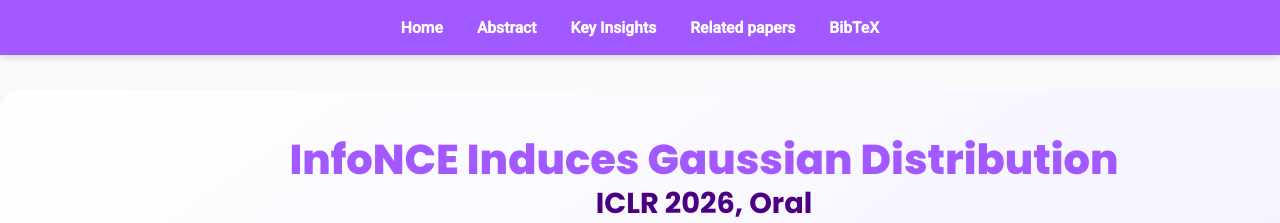
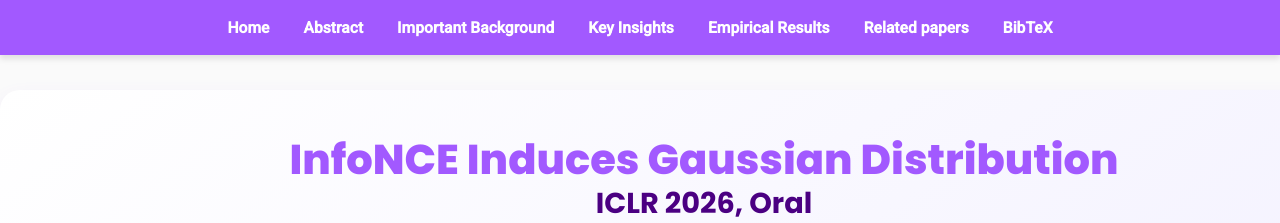
Before and after one commit to rbetser/InfoNCE-induces-Gaussian-distribution, a plain HTML site: page index.html in a window 1280 px wide. Shown: the top 223 px of the page. Drawn offline with Linux system fonts and the light colour scheme.

Commit message:
Update index.html

```diff
--- a/index.html
+++ b/index.html
@@ -181,7 +181,9 @@
   <div class="topnav" role="navigation" aria-label="Main navigation">
     <a href="#hero">Home</a>
     <a href="#abstract">Abstract</a>
+    <a href="#background">Important Background</a>
     <a href="#insights">Key Insights</a>
+    <a href="#results">Empirical Results</a>
     <a href="#related-papers">Related papers</a>
     <a href="#bibtex">BibTeX</a>
   </div>
```
